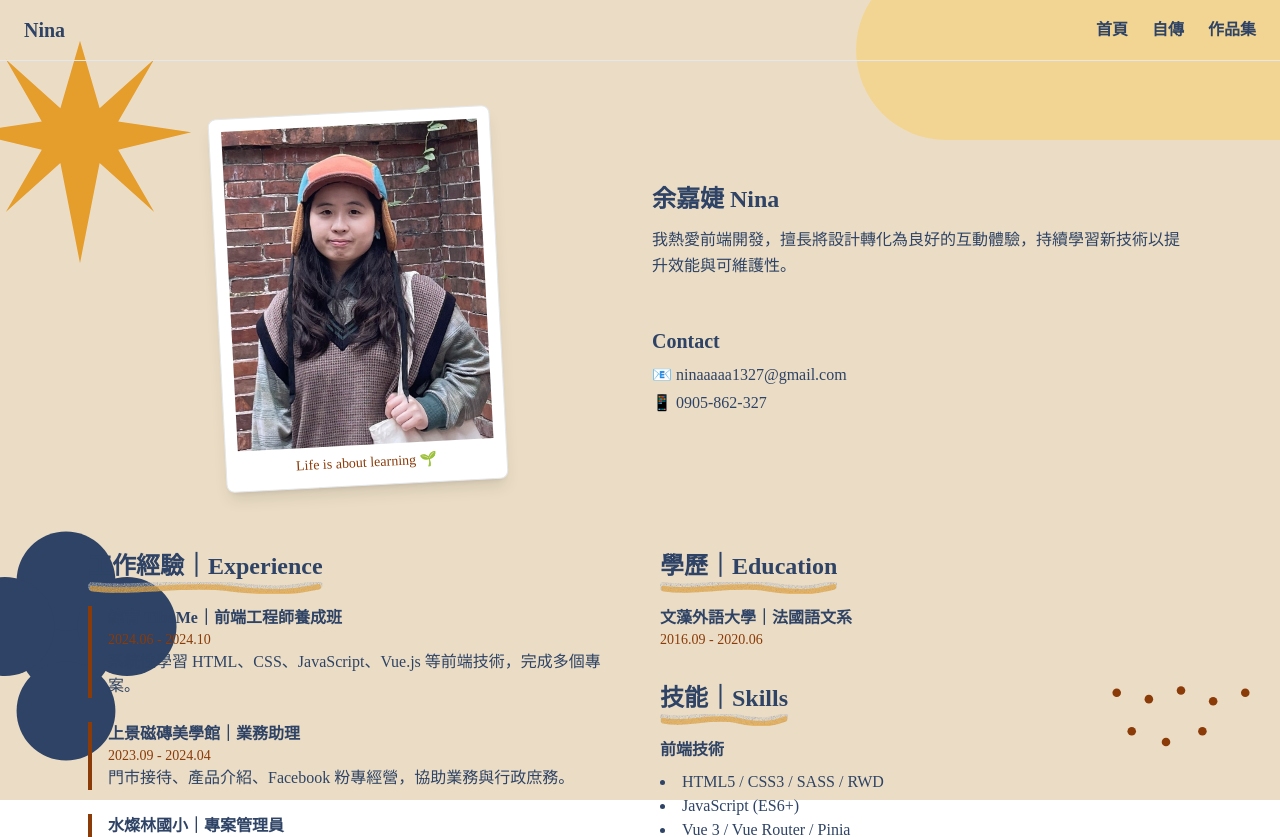
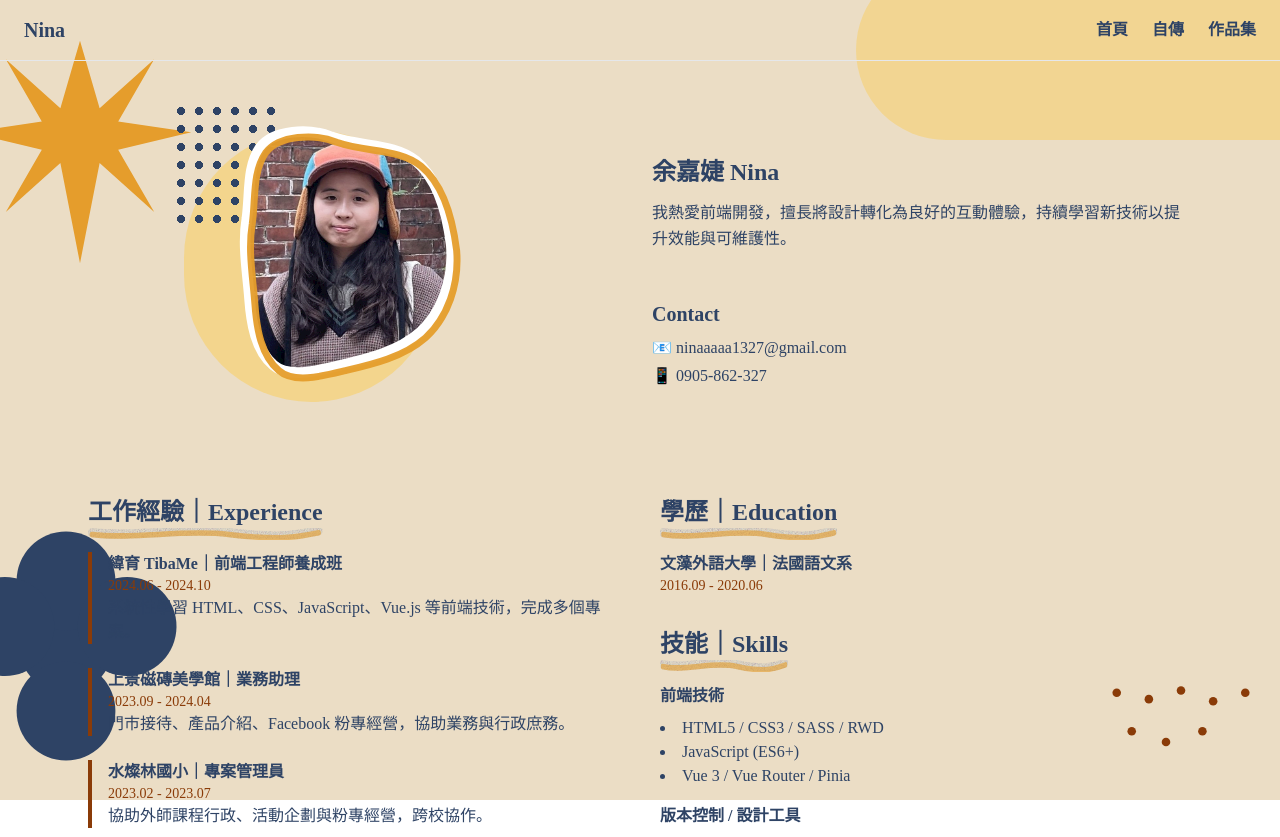
Before and after one commit to isnina47/About_Nina, a Vue app: page /About_Nina/resume in a window 1280 px wide. Shown: the top 837 px of the page. Built offline with nearby package versions, Linux system fonts and the light colour scheme.

Commit message:
feat : 新增resume 照片背景元件

```diff
--- /dev/null
+++ b/src/components/StickerPhoto.vue
@@ -0,0 +1,101 @@
+<template>
+  <div class="relative" :style="{ width: w + 'px', height: h + 'px' }">
+    <!-- 背後米黃色圓 -->
+    <div
+      class="absolute -z-10 left-[-24px] top-[18px] rounded-full"
+      :style="{ width: w * 0.85 + 'px', height: h * 0.85 + 'px', background: '#F3D58D' }"
+    ></div>
+
+    <!-- 左側深藍圓點裝飾（md 以上顯示） -->
+    <div class="hidden md:block absolute -z-10 left-[-36px] top-[-10px] w-28 h-32 polka"></div>
+
+    <!-- 貼紙剪影（SVG） -->
+    <svg
+      :viewBox="`0 0 ${vbw} ${vbh}`"
+      class="w-full h-full"
+      xmlns="http://www.w3.org/2000/svg"
+      xmlns:xlink="http://www.w3.org/1999/xlink"
+    >
+      <defs>
+        <clipPath id="blobClip">
+          <path :d="blobPath"></path>
+        </clipPath>
+        <filter id="softShadow" x="-20%" y="-20%" width="140%" height="140%">
+          <feDropShadow dx="0" dy="6" stdDeviation="6" flood-color="rgba(0,0,0,.18)" />
+        </filter>
+      </defs>
+
+      <!-- 圖片（被剪影裁切） -->
+      <image
+        :href="resolvedSrc"
+        :xlink:href="resolvedSrc"
+        x="0"
+        y="0"
+        :width="vbw"
+        :height="vbh"
+        preserveAspectRatio="xMidYMid slice"
+        clip-path="url(#blobClip)"
+        filter="url(#softShadow)"
+      />
+
+      <!-- 白色外框（貼紙邊） -->
+      <path
+        :d="blobPath"
+        fill="none"
+        stroke="#ffffff"
+        :stroke-width="outline"
+        stroke-linejoin="round"
+      />
+      <!-- 橘金色偏移外框（手繪感） -->
+      <g transform="translate(6,6)">
+        <path
+          :d="blobPath"
+          fill="none"
+          stroke="#E59D2C"
+          :stroke-width="outline * 0.65"
+          stroke-linejoin="round"
+          opacity=".95"
+        />
+      </g>
+    </svg>
+  </div>
+</template>
+
+<script setup>
+  import { computed } from 'vue'
+
+  const props = defineProps({
+    // 預設放 public/images 下；開發是 "/"、佈署是 "/About_Nina/"
+    src: { type: String, default: '/images/ninalife.jpg' },
+    w: { type: Number, default: 300 },
+    h: { type: Number, default: 320 }
+  })
+
+  // 解析最終圖片路徑（支援 / 開頭、http(s)、data:、相對路徑）
+  const resolvedSrc = computed(() => {
+    const s = props.src || ''
+    if (s.startsWith('http') || s.startsWith('data:')) return s
+    if (s.startsWith('/')) {
+      // 加上 base，GitHub Pages 會是 /About_Nina/
+      const base = import.meta.env.BASE_URL?.replace(/\/$/, '') || ''
+      return `${base}${s}`
+    }
+    // 相對於此元件檔案（用於 src/assets 內的檔案）
+    return new URL(s, import.meta.url).href
+  })
+
+  const vbw = 300
+  const vbh = 360
+  const outline = 12
+
+  // 不規則剪影
+  const blobPath =
+    'M40,40 C55,20 95,18 120,28 C155,40 190,35 215,55 C238,74 250,110 255,150 C258,188 245,225 220,248 C195,270 160,278 130,285 C105,291 72,300 55,285 C35,268 30,238 28,210 C26,182 20,150 25,120 C29,92 25,62 40,40 Z'
+</script>
+
+<style scoped>
+  .polka {
+    background-image: radial-gradient(#2e4365 4px, transparent 4px);
+    background-size: 18px 18px;
+  }
+</style>
--- a/src/views/Resume.vue
+++ b/src/views/Resume.vue
@@ -1,6 +1,7 @@
 <script setup>
   import { ref, onMounted, onUnmounted } from 'vue'
   import CrayonUnderline from '../components/CrayonUnderline.vue'
+  import StickerPhoto from '../components/StickerPhoto.vue'
 
   const showScrollBtn = ref(false)
   const visible = ref(false)
@@ -28,12 +29,9 @@
   >
     <!-- 上方：照片 + 自我介紹 -->
     <div class="grid grid-cols-1 lg:grid-cols-2 gap-6 mb-16 items-center">
-      <!-- 拍立得照片 -->
+      <!-- 照片 -->
       <div class="flex justify-center">
-        <div class="bg-white p-3 shadow-lg border rounded-lg transform rotate-[-3deg]">
-          <img src="/images/ninalife.jpg" alt="Nina 拍立得照片" class="w-64 h-80 object-cover" />
-          <p class="mt-2 text-center text-sm text-textLight">Life is about learning 🌱</p>
-        </div>
+        <StickerPhoto />
       </div>
 
       <!-- 簡單介紹與聯絡方式 -->
```
